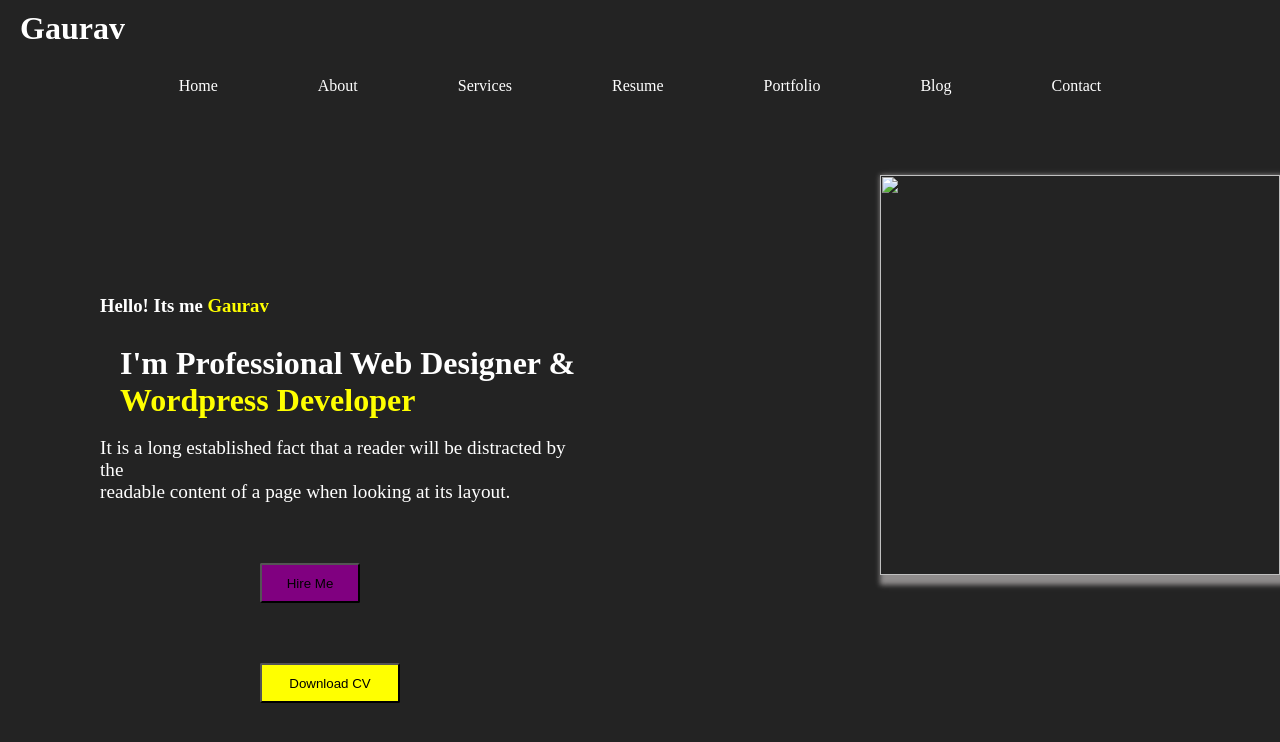
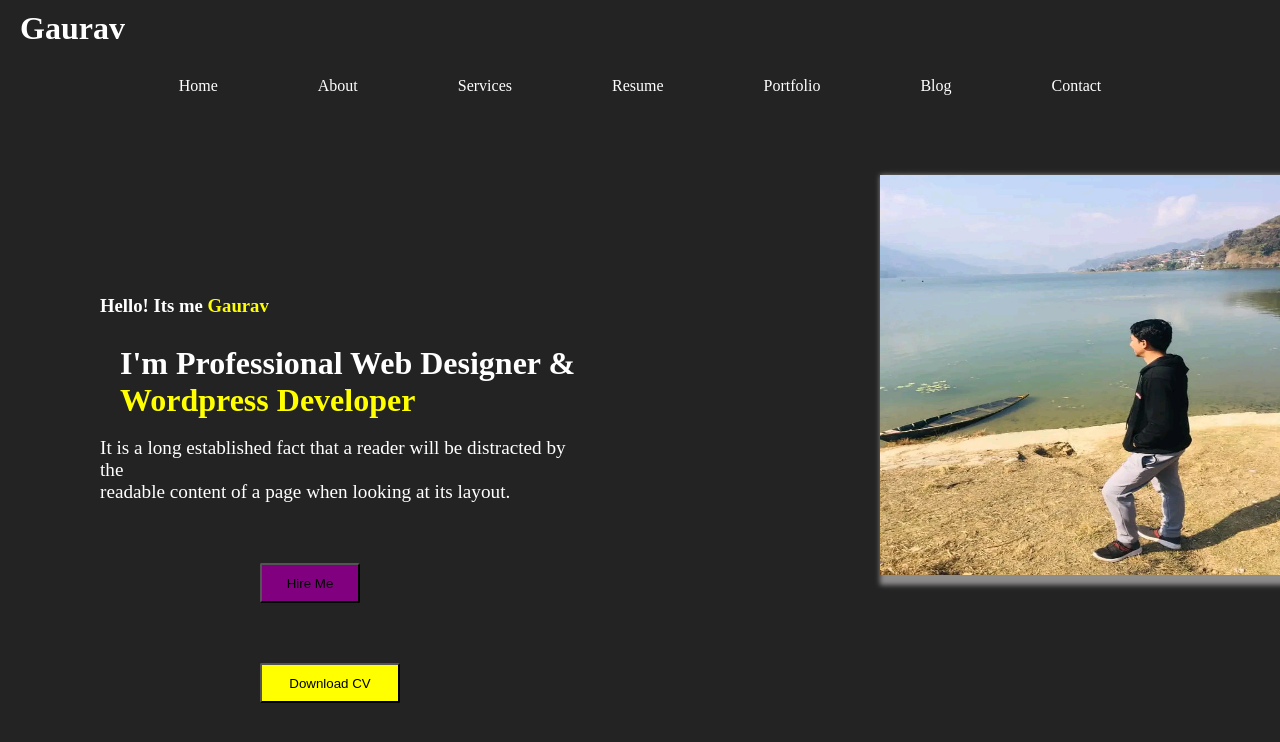
Before and after one commit to Gaurav-star11/Gaurav-CV, a plain HTML site: page index.html in a window 1280 px wide. Drawn offline with Linux system fonts and the light colour scheme.

Commit message:
Update index.html

```diff
--- a/index.html
+++ b/index.html
@@ -36,7 +36,7 @@
             <div class="box2">
 
                 <div class="box3">
-                    <img src="../Day29/Me.jpg" alt="">
+                    <img src="./Me.jpg" alt="">
             </div>
             </div>
         </div>
```
